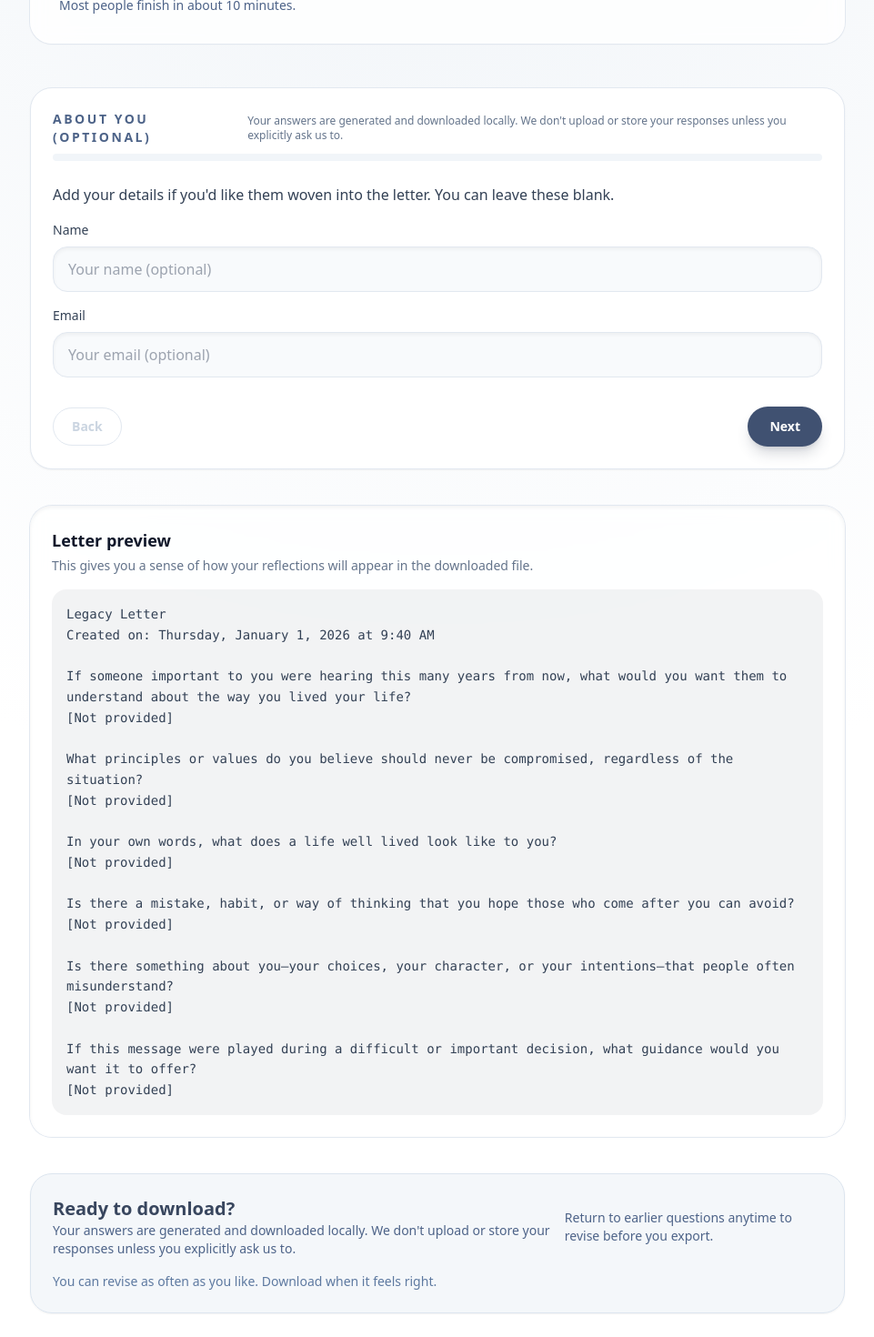
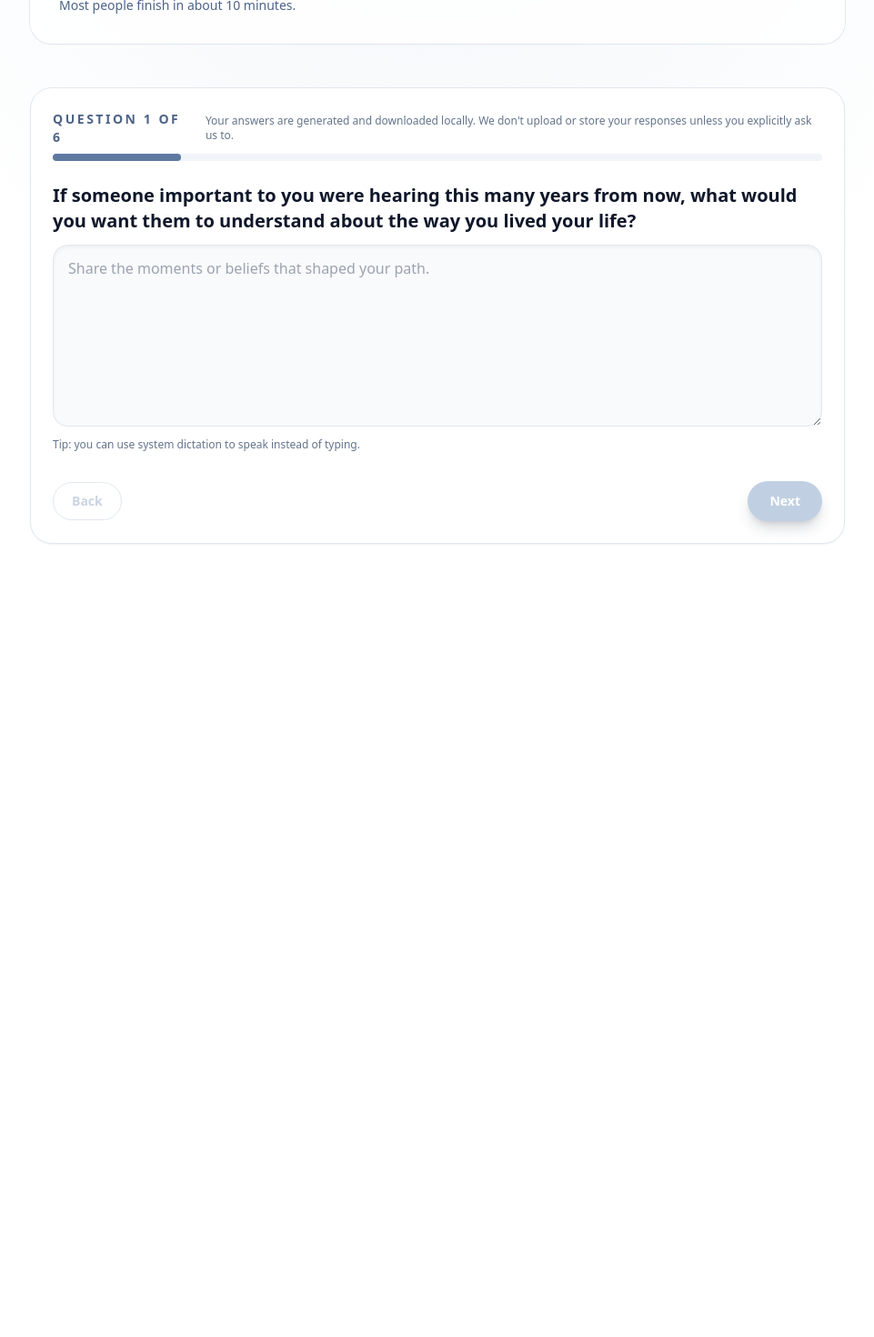
Before and after one commit to MuhammadHassaan0/legacy-letter-mvp, a Next.js app: page / in a window 1280 px wide. Shown: the part 280-1750 px from the top of the page at 91% size, without its empty margins (159-1120 px from the left). After the commit the page ends 1006 px from the top, so only its background shows below. Built offline with nearby package versions, Linux system fonts and the light colour scheme.

Commit message:
refine: streamline completion flow

```diff
--- a/app/page.tsx
+++ b/app/page.tsx
@@ -51,8 +51,8 @@ const PROMPTS: Prompt[] = [
 type Responses = Record<string, string>;
 
 type PersonalDetails = {
-  name: string;
   email: string;
+  recipients: string;
 };
 
 const buildInitialResponses = (): Responses =>
@@ -61,50 +61,33 @@ const buildInitialResponses = (): Responses =>
     return acc;
   }, {});
 
-const formatLetter = (
-  responses: Responses,
-  timestamp: Date,
-  details: PersonalDetails
-) => {
+const formatLetter = (responses: Responses, timestamp: Date) => {
   const formattedTimestamp = new Intl.DateTimeFormat("en-US", {
     dateStyle: "full",
     timeStyle: "short"
   }).format(timestamp);
-
-  const aboutLines: string[] = [];
-  if (details.name.trim()) {
-    aboutLines.push(`Name: ${details.name.trim()}`);
-  }
-  if (details.email.trim()) {
-    aboutLines.push(`Email: ${details.email.trim()}`);
-  }
-  const aboutSection =
-    aboutLines.length > 0 ? `${aboutLines.join("\n")}\n\n` : "";
 
   const body = PROMPTS.map((prompt) => {
     const answer = responses[prompt.id].trim() || "[Not provided]";
     return `${prompt.title}\n${answer}`;
   }).join("\n\n");
 
-  return `Legacy Letter\nCreated on: ${formattedTimestamp}\n\n${aboutSection}${body}\n`;
+  return `Legacy Letter\nCreated on: ${formattedTimestamp}\n\n${body}\n`;
 };
 
 export default function Home() {
   const [responses, setResponses] = useState<Responses>(buildInitialResponses);
   const [details, setDetails] = useState<PersonalDetails>({
-    name: "",
-    email: ""
+    email: "",
+    recipients: ""
   });
   const [currentStep, setCurrentStep] = useState(0);
   const [showErrors, setShowErrors] = useState(false);
-  const [lastSavedAt, setLastSavedAt] = useState<string | null>(null);
   const [isCompleted, setIsCompleted] = useState(false);
-  const [emailRecipients, setEmailRecipients] = useState("");
 
   const totalQuestions = PROMPTS.length;
-  const isOptionalStep = currentStep === 0;
-  const activePrompt = !isOptionalStep
-    ? PROMPTS[currentStep - 1]
+  const activePrompt = currentStep < totalQuestions
+    ? PROMPTS[currentStep]
     : undefined;
 
   const allComplete = useMemo(
@@ -113,16 +96,11 @@ export default function Home() {
     [responses]
   );
 
-  const previewLetter = useMemo(() => {
-    return formatLetter(responses, new Date(), details);
-  }, [responses, details]);
-
   const currentAnswer = activePrompt ? responses[activePrompt.id] : "";
-  const currentAnswerValid =
-    isOptionalStep || currentAnswer.trim().length > 0;
+  const currentAnswerValid = currentAnswer.trim().length > 0;
 
   const progressPercentage =
-    (Math.min(currentStep, totalQuestions) / totalQuestions) * 100;
+    (Math.min(currentStep + 1, totalQuestions) / totalQuestions) * 100;
 
   const trackCompletion = () => {
     try {
@@ -157,7 +135,7 @@ export default function Home() {
     }
 
     const now = new Date();
-    const letter = formatLetter(responses, now, details);
+  const letter = formatLetter(responses, now);
     const fileName = `legacy-letter-${now.toISOString().replace(/[:.]/g, "-")}.txt`;
 
     const blob = new Blob([letter], { type: "text/plain" });
@@ -171,12 +149,6 @@ export default function Home() {
     URL.revokeObjectURL(url);
 
     setShowErrors(false);
-    setLastSavedAt(
-      new Intl.DateTimeFormat("en-US", {
-        dateStyle: "full",
-        timeStyle: "short"
-      }).format(now)
-    );
     setIsCompleted(true);
     trackCompletion();
   };
@@ -208,14 +180,13 @@ export default function Home() {
         onSubmit={handleSubmit}
         noValidate
       >
+        {!isCompleted ? (
           <div className="rounded-3xl border border-slate-200 bg-white p-6 shadow-sm">
             <div className="flex flex-col gap-6">
               <div className="flex flex-col gap-2">
                 <div className="flex items-center justify-between gap-4">
                   <p className="text-sm font-semibold uppercase tracking-[0.18em] text-brand-600">
-                  {isOptionalStep
-                    ? "About you (optional)"
-                    : `Question ${currentStep} of ${totalQuestions}`}
+                    Question {currentStep + 1} of {totalQuestions}
                   </p>
                   <p className="text-xs text-slate-500">
                     Your answers are generated and downloaded locally. We don&apos;t
@@ -231,44 +202,7 @@ export default function Home() {
                 </div>
               </div>
 
-            {isOptionalStep ? (
-              <div className="flex flex-col gap-4">
-                <p className="text-base leading-relaxed text-slate-700">
-                  Add your details if you&apos;d like them woven into the letter.
-                  You can leave these blank.
-                </p>
-                <label className="flex flex-col gap-2 text-sm text-slate-700">
-                  Name
-                  <input
-                    type="text"
-                    value={details.name}
-                    onChange={(event) =>
-                      setDetails((previous) => ({
-                        ...previous,
-                        name: event.target.value
-                      }))
-                    }
-                    placeholder="Your name (optional)"
-                    className="rounded-2xl border border-slate-200 bg-slate-50 px-4 py-3 text-base text-slate-800 shadow-inner outline-none transition focus:border-brand-400 focus:bg-white focus:ring-2 focus:ring-brand-200"
-                  />
-                </label>
-                <label className="flex flex-col gap-2 text-sm text-slate-700">
-                  Email
-                  <input
-                    type="email"
-                    value={details.email}
-                    onChange={(event) =>
-                      setDetails((previous) => ({
-                        ...previous,
-                        email: event.target.value
-                      }))
-                    }
-                    placeholder="Your email (optional)"
-                    className="rounded-2xl border border-slate-200 bg-slate-50 px-4 py-3 text-base text-slate-800 shadow-inner outline-none transition focus:border-brand-400 focus:bg-white focus:ring-2 focus:ring-brand-200"
-                  />
-                </label>
-              </div>
-            ) : activePrompt ? (
+              {activePrompt ? (
                 <div className="flex flex-col gap-3">
                   <h2 className="text-xl font-semibold text-slate-900">
                     {activePrompt.title}
@@ -316,7 +250,7 @@ export default function Home() {
                     Back
                   </button>
                 </div>
-              {currentStep < totalQuestions ? (
+                {currentStep < totalQuestions - 1 ? (
                   <button
                     type="button"
                     onClick={handleNext}
@@ -328,87 +262,61 @@ export default function Home() {
                 ) : (
                   <button
                     type="submit"
-                  disabled={!currentAnswerValid}
-                  className="inline-flex items-center justify-center rounded-full bg-brand-700 px-6 py-3 text-sm font-semibold text-white shadow-lg shadow-brand-900/20 transition hover:bg-brand-800 focus:outline-none focus-visible:ring-2 focus-visible:ring-brand-300 disabled:cursor-not-allowed disabled:bg-brand-200"
+                    className="inline-flex items-center justify-center rounded-full bg-brand-700 px-6 py-3 text-sm font-semibold text-white shadow-lg shadow-brand-900/20 transition hover:bg-brand-800 focus:outline-none focus-visible:ring-2 focus-visible:ring-brand-300"
                   >
-                  Generate my letter
+                    Generate &amp; Download
                   </button>
                 )}
               </div>
             </div>
           </div>
-
-        <section className="rounded-3xl bg-white/70 p-6 shadow-inner ring-1 ring-slate-200 backdrop-blur">
-          <h2 className="text-lg font-semibold text-slate-900">Letter preview</h2>
-          <p className="mt-1 text-sm text-slate-500">
-            This gives you a sense of how your reflections will appear in the
-            downloaded file.
-          </p>
-          <pre className="mt-4 whitespace-pre-wrap rounded-2xl bg-slate-900/5 p-4 text-sm leading-relaxed text-slate-700">
-            {previewLetter}
-          </pre>
-        </section>
-
-        <div className="flex flex-col gap-4 rounded-3xl border border-brand-100 bg-brand-50/70 p-6 shadow-sm">
-          <div className="flex flex-col gap-2 md:flex-row md:items-center md:justify-between">
-            <div>
-              <h2 className="text-xl font-semibold text-brand-800">
-                Ready to download?
-              </h2>
-              <p className="text-sm text-brand-600">
-                Your answers are generated and downloaded locally. We don&apos;t
-                upload or store your responses unless you explicitly ask us to.
-              </p>
-            </div>
-            <p className="text-sm text-brand-600">
-              Return to earlier questions anytime to revise before you export.
-            </p>
-          </div>
-          {!allComplete && showErrors ? (
-            <p className="text-sm font-medium text-brand-700">
-              Please take a moment to fill every reflection so the letter feels
-              whole.
-            </p>
-          ) : null}
-          {lastSavedAt ? (
-            <p className="text-sm text-brand-600">
-              Last downloaded on {lastSavedAt}.
-            </p>
         ) : (
-            <p className="text-sm text-brand-500">
-              You can revise as often as you like. Download when it feels right.
-            </p>
-          )}
-        </div>
-
-        {isCompleted ? (
           <section className="flex flex-col gap-4 rounded-3xl border border-slate-200 bg-white p-6 shadow-sm">
             <div className="flex flex-col gap-2">
               <h2 className="text-xl font-semibold text-slate-900">
-                Share your letter later (optional)
+                Your letter is ready
               </h2>
               <p className="text-sm leading-relaxed text-slate-600">
-                If you&apos;d like us to email this letter on your behalf, add one or
-                more addresses below. We send these manually with care—you can
-                also leave this blank and handle it yourself.
+                We&apos;ve downloaded your letter to this device. If you&apos;d like us to
+                email your reflections later, you can leave instructions here.
               </p>
             </div>
             <label className="flex flex-col gap-2 text-sm text-slate-700">
-              Email addresses
+              Your email (optional)
+              <input
+                type="email"
+                value={details.email}
+                onChange={(event) =>
+                  setDetails((previous) => ({
+                    ...previous,
+                    email: event.target.value
+                  }))
+                }
+                placeholder="your@email.com"
+                className="rounded-2xl border border-slate-200 bg-slate-50 px-4 py-3 text-base text-slate-800 shadow-inner outline-none transition focus:border-brand-400 focus:bg-white focus:ring-2 focus:ring-brand-200"
+              />
+            </label>
+            <label className="flex flex-col gap-2 text-sm text-slate-700">
+              Other recipient emails (optional, comma-separated)
               <input
                 type="text"
-                value={emailRecipients}
-                onChange={(event) => setEmailRecipients(event.target.value)}
-                placeholder="Add one or more email addresses, separated by commas (optional)"
+                value={details.recipients}
+                onChange={(event) =>
+                  setDetails((previous) => ({
+                    ...previous,
+                    recipients: event.target.value
+                  }))
+                }
+                placeholder="friend@example.com, lovedone@example.com"
                 className="rounded-2xl border border-slate-200 bg-slate-50 px-4 py-3 text-base text-slate-800 shadow-inner outline-none transition focus:border-brand-400 focus:bg-white focus:ring-2 focus:ring-brand-200"
               />
             </label>
             <p className="text-xs text-slate-500">
-              We only use these addresses if you later ask us to send the letter.
-              Nothing is sent automatically.
+              Emails are never sent automatically. We reach out manually only if
+              you invite us to help share your letter.
             </p>
           </section>
-        ) : null}
+        )}
       </form>
     </main>
   );
```
Lines whose indentation alone changed are shown as unchanged.
